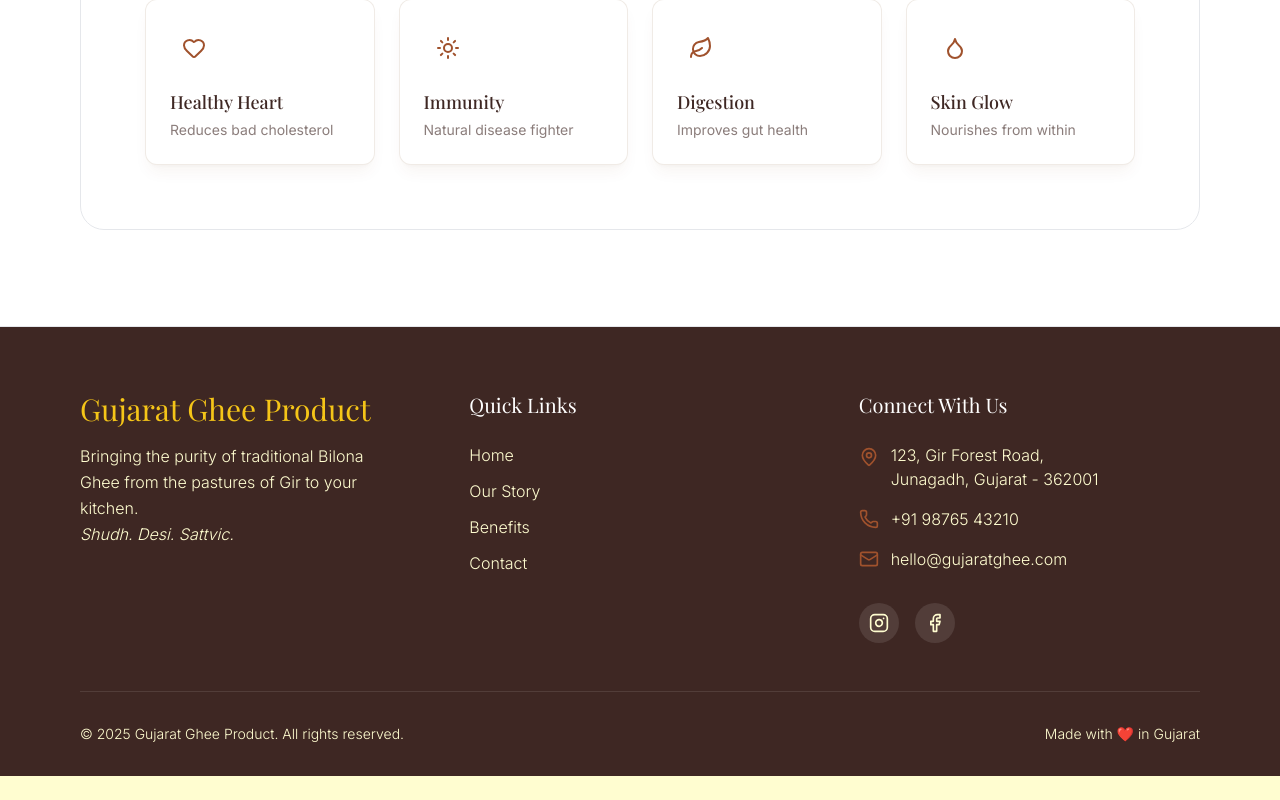
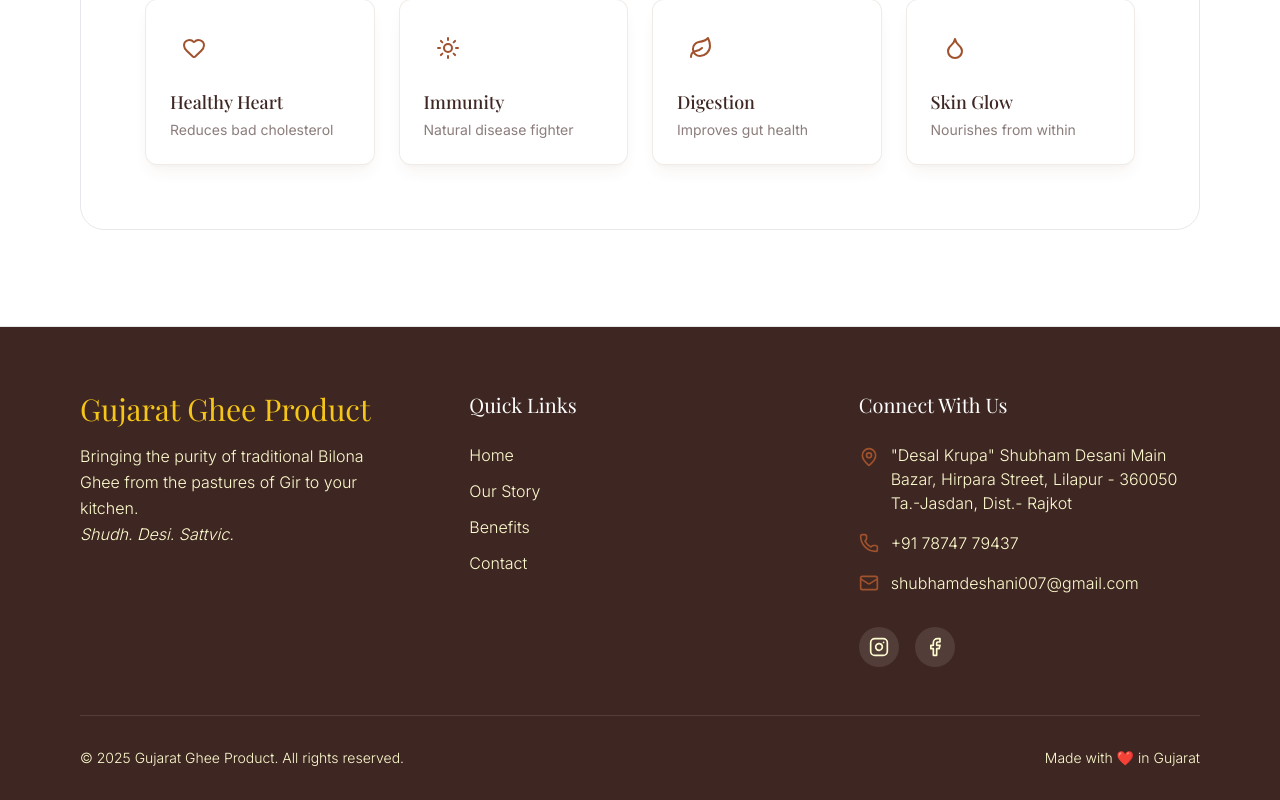
Before and after one commit to patelkhushal6969/gujarat-ghee-product, a Next.js app: page / in a window 1280 px wide. Shown: the part 2501-3301 px from the top of the page. Before the commit the page ends 3277 px from the top, so only its background shows below. Built offline with nearby package versions, Linux system fonts and the light colour scheme; a web font is replaced by a local one.

Commit message:
changed details in footer.

```diff
--- a/src/components/Footer.tsx
+++ b/src/components/Footer.tsx
@@ -36,15 +36,15 @@ export default function Footer() {
                         <div className="space-y-4 mb-8 text-cream/80 font-light">
                             <div className="flex items-start gap-3">
                                 <MapPin className="w-5 h-5 text-clay-red shrink-0 mt-1" />
-                                <span>123, Gir Forest Road,<br />Junagadh, Gujarat - 362001</span>
+                                <span>"Desal Krupa" Shubham Desani Main Bazar, Hirpara Street, Lilapur - 360050 Ta.-Jasdan, Dist.- Rajkot</span>
                             </div>
                             <div className="flex items-center gap-3">
                                 <Phone className="w-5 h-5 text-clay-red shrink-0" />
-                                <a href="tel:+919876543210" className="hover:text-ghee-gold">+91 98765 43210</a>
+                                <a href="tel:+919876543210" className="hover:text-ghee-gold">+91 78747 79437</a>
                             </div>
                             <div className="flex items-center gap-3">
                                 <Mail className="w-5 h-5 text-clay-red shrink-0" />
-                                <a href="mailto:hello@gujaratghee.com" className="hover:text-ghee-gold">hello@gujaratghee.com</a>
+                                <a href="mailto:hello@gujaratghee.com" className="hover:text-ghee-gold">shubhamdeshani007@gmail.com</a>
                             </div>
                         </div>
 
```
